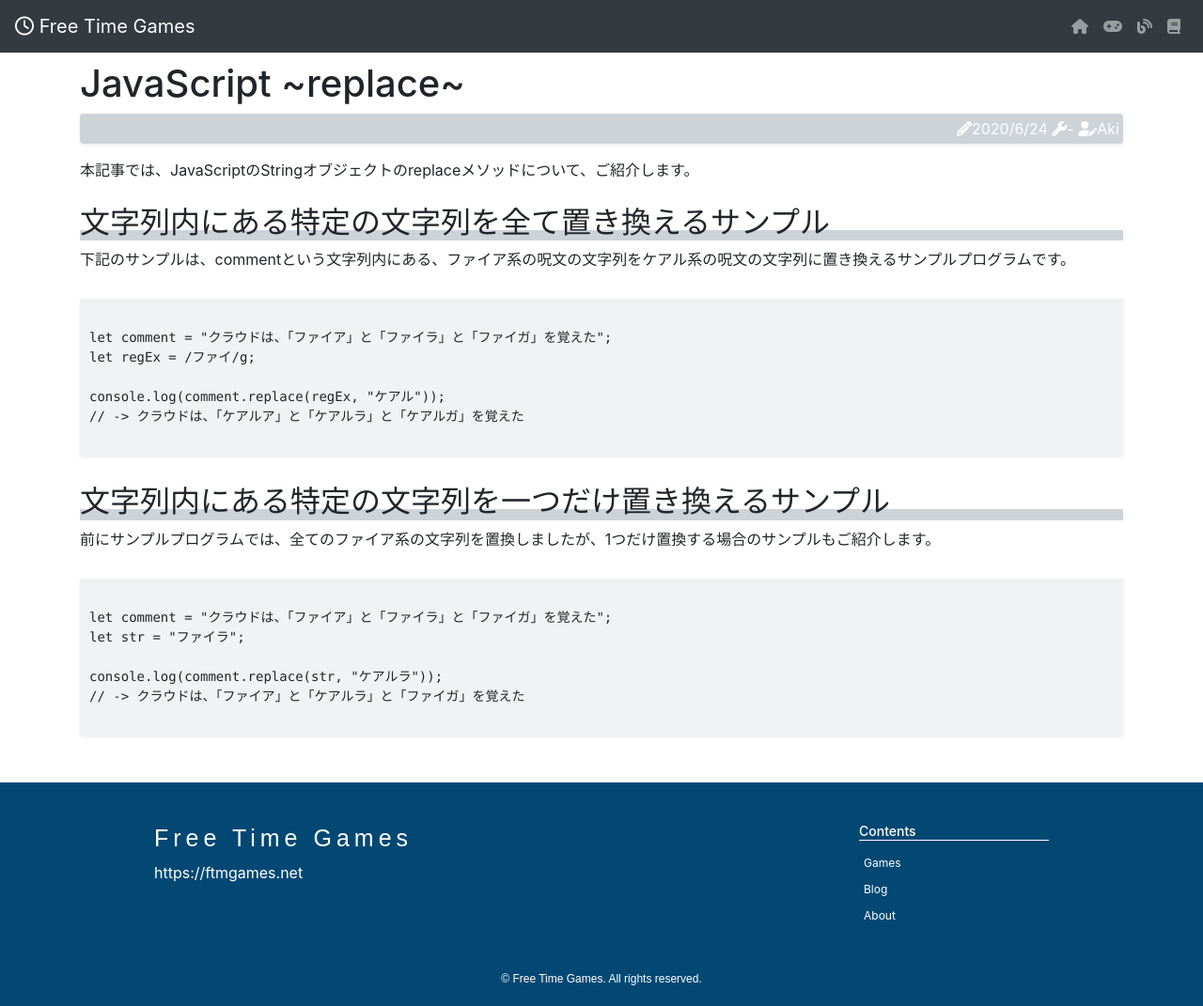
After one commit to Aki321/ftmgames, a PHP site: page /blog/jsReplace.php in a window 1280 px wide. The commit adds this page. Shown: the whole page at 94% size. Run offline with PHP 8.4, Linux system fonts and the light colour scheme; some libraries are stand-ins or nearby versions.

Commit message:
Add blog of JS replace

```diff
--- /dev/null
+++ b/blog/jsReplace.php
@@ -0,0 +1,39 @@
+<!DOCTYPE html>
+<html lang="ja">
+<?php include('../html/blogHead.html'); ?>
+<body>
+<?php include('../html/blogHeader.html'); ?>
+    <main>
+    <div class="container">
+        <h1>JavaScript ~replace~</h1>
+        <div class="history text-right rounded p-1 mb-3 shadow-sm"><i class="fas fa-pencil-alt"></i>2020/6/24 <i class="fas fa-wrench"></i>- <i class="fas fa-user-edit"></i>Aki</div>
+        <p>本記事では、JavaScriptのStringオブジェクトのreplaceメソッドについて、ご紹介します。</p>
+
+        <h2>文字列内にある特定の文字列を全て置き換えるサンプル</h2>
+        <p>下記のサンプルは、commentという文字列内にある、ファイア系の呪文の文字列をケアル系の呪文の文字列に置き換えるサンプルプログラムです。</p>
+        <div class="content shadow-sm"><pre>
+            <code>
+let comment = "クラウドは、「ファイア」と「ファイラ」と「ファイガ」を覚えた";
+let regEx = /ファイ/g;
+
+console.log(comment.replace(regEx, "ケアル"));
+// -> クラウドは、「ケアルア」と「ケアルラ」と「ケアルガ」を覚えた</code>
+            </pre></div>
+
+        <h2>文字列内にある特定の文字列を一つだけ置き換えるサンプル</h2>
+        <p>前にサンプルプログラムでは、全てのファイア系の文字列を置換しましたが、1つだけ置換する場合のサンプルもご紹介します。</p>
+        <div class="content shadow-sm"><pre>
+            <code>
+let comment = "クラウドは、「ファイア」と「ファイラ」と「ファイガ」を覚えた";
+let str = "ファイラ";
+
+console.log(comment.replace(str, "ケアルラ"));
+// -> クラウドは、「ファイア」と「ケアルラ」と「ファイガ」を覚えた</code>
+            </pre></div>
+    </div>
+
+    </main>
+    <?php include('../html/commonFooter.html'); ?>
+    <?php include('../html/blogSrcLinkOfBodyLast.html'); ?>
+</body>
+</html>
--- a/index.php
+++ b/index.php
@@ -123,6 +123,12 @@
                         <div class="col-9 mt-auto mb-auto"><a href="/blog/jsRegularExpression.php"><p class="h4 mb-0">JavaScript ~正規表現~</p></a></div>
                     </div>
                 </div>
+                <div class="col-12 col-md-6">
+                    <div class="row col-12 bg-white rounded p-3 pl-2 ml-auto mr-auto shadow-sm mb-2">
+                        <div class="p-2 col-3"><i class="fab fa-js-square"></i></div>
+                        <div class="col-9 mt-auto mb-auto"><a href="/blog/jsReplace.php"><p class="h4 mb-0">JavaScript ~replace~</p></a></div>
+                    </div>
+                </div>
             </div>
         </div>
     </div>
```
Also changed, not shown: blog/samplePG/nyumon/beginner.html (+9 -6 lines), blog/samplePG/nyumon/sampleReplace.js (added, +17 -0 lines).
